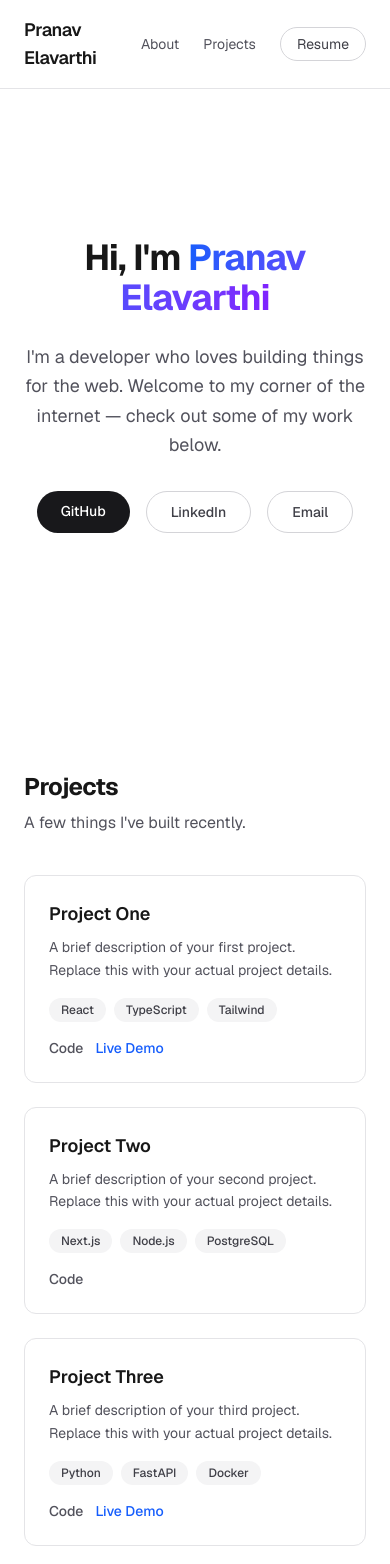
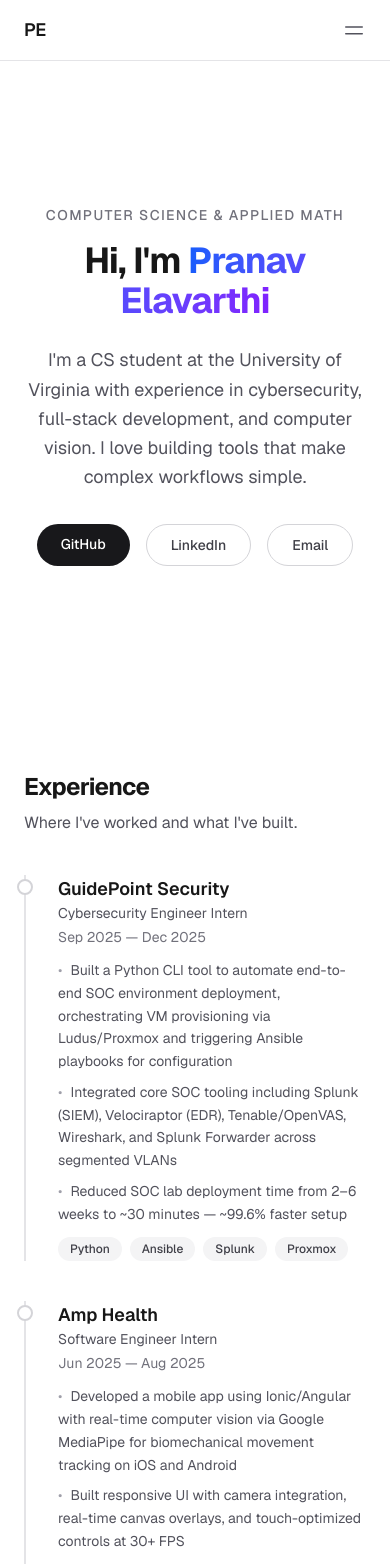
Before and after one commit to pelavarthi/portfolio, a Next.js app: page / in a window 390 px wide. Shown: the top 1564 px of the page. Built offline with nearby package versions, Linux system fonts and the light colour scheme.

Commit message:
Build out portfolio with resume content and remove tracked PDF
Add Experience timeline, Skills, and Projects sections populated from
resume. Responsive navbar with mobile hamburger menu. Remove resume PDF
from git tracking and add to gitignore.

```diff
--- a/src/app/page.tsx
+++ b/src/app/page.tsx
@@ -1,6 +1,8 @@
 import Navbar from "@/components/Navbar";
 import Hero from "@/components/Hero";
+import Experience from "@/components/Experience";
 import Projects from "@/components/Projects";
+import Skills from "@/components/Skills";
 import Footer from "@/components/Footer";
 
 export default function Home() {
@@ -9,7 +11,9 @@
       <Navbar />
       <main>
         <Hero />
+        <Experience />
         <Projects />
+        <Skills />
       </main>
       <Footer />
     </>
--- /dev/null
+++ b/src/components/Experience.tsx
@@ -0,0 +1,63 @@
+import { experiences } from "@/data/experience";
+
+export default function Experience() {
+  return (
+    <section id="experience" className="mx-auto max-w-5xl px-6 py-24">
+      <h2 className="text-2xl font-bold tracking-tight sm:text-3xl">
+        Experience
+      </h2>
+      <p className="mt-2 text-zinc-600 dark:text-zinc-400">
+        Where I&apos;ve worked and what I&apos;ve built.
+      </p>
+
+      <div className="mt-10 space-y-10">
+        {experiences.map((exp) => (
+          <div
+            key={exp.company + exp.role}
+            className="group relative border-l-2 border-zinc-200 pl-8 dark:border-zinc-800"
+          >
+            {/* Timeline dot */}
+            <div className="absolute -left-[9px] top-1 h-4 w-4 rounded-full border-2 border-zinc-300 bg-white transition-colors group-hover:border-blue-500 dark:border-zinc-700 dark:bg-zinc-950 dark:group-hover:border-blue-400" />
+
+            <div className="flex flex-col gap-1 sm:flex-row sm:items-baseline sm:justify-between">
+              <div>
+                <h3 className="text-lg font-semibold">{exp.company}</h3>
+                <p className="text-sm text-zinc-600 dark:text-zinc-400">
+                  {exp.role}
+                </p>
+              </div>
+              <span className="shrink-0 text-sm text-zinc-500 dark:text-zinc-500">
+                {exp.period}
+              </span>
+            </div>
+
+            <ul className="mt-3 space-y-2">
+              {exp.bullets.map((bullet, i) => (
+                <li
+                  key={i}
+                  className="text-sm leading-relaxed text-zinc-600 dark:text-zinc-400"
+                >
+                  <span className="mr-2 text-zinc-400 dark:text-zinc-600">
+                    &bull;
+                  </span>
+                  {bullet}
+                </li>
+              ))}
+            </ul>
+
+            <div className="mt-3 flex flex-wrap gap-2">
+              {exp.tags.map((tag) => (
+                <span
+                  key={tag}
+                  className="rounded-full bg-zinc-100 px-3 py-1 text-xs font-medium text-zinc-700 dark:bg-zinc-800 dark:text-zinc-300"
+                >
+                  {tag}
+                </span>
+              ))}
+            </div>
+          </div>
+        ))}
+      </div>
+    </section>
+  );
+}
--- a/src/components/Footer.tsx
+++ b/src/components/Footer.tsx
@@ -1,11 +1,11 @@
 export default function Footer() {
   return (
     <footer className="border-t border-zinc-200 dark:border-zinc-800">
-      <div className="mx-auto flex max-w-4xl items-center justify-between px-6 py-6 text-sm text-zinc-500 dark:text-zinc-500">
+      <div className="mx-auto flex max-w-5xl items-center justify-between px-6 py-6 text-sm text-zinc-500 dark:text-zinc-500">
         <span>&copy; {new Date().getFullYear()} Pranav Elavarthi</span>
         <div className="flex gap-4">
           <a
-            href="https://github.com/yourusername"
+            href="https://github.com/pelavarthi"
             target="_blank"
             rel="noopener noreferrer"
             className="transition-colors hover:text-zinc-900 dark:hover:text-zinc-300"
@@ -13,7 +13,7 @@
             GitHub
           </a>
           <a
-            href="https://linkedin.com/in/yourusername"
+            href="https://linkedin.com/in/pranavelavarthi"
             target="_blank"
             rel="noopener noreferrer"
             className="transition-colors hover:text-zinc-900 dark:hover:text-zinc-300"
--- a/src/components/Hero.tsx
+++ b/src/components/Hero.tsx
@@ -4,19 +4,23 @@
       id="about"
       className="flex min-h-[80vh] flex-col items-center justify-center px-6 pt-24 text-center"
     >
-      <h1 className="text-4xl font-bold tracking-tight sm:text-5xl md:text-6xl">
+      <p className="text-sm font-medium uppercase tracking-widest text-zinc-500 dark:text-zinc-500">
+        Computer Science &amp; Applied Math
+      </p>
+      <h1 className="mt-4 text-4xl font-bold tracking-tight sm:text-5xl md:text-6xl">
         Hi, I&apos;m{" "}
         <span className="bg-gradient-to-r from-blue-600 to-violet-600 bg-clip-text text-transparent">
           Pranav Elavarthi
         </span>
       </h1>
       <p className="mt-6 max-w-2xl text-lg leading-relaxed text-zinc-600 dark:text-zinc-400">
-        I&apos;m a developer who loves building things for the web. Welcome to
-        my corner of the internet — check out some of my work below.
+        I&apos;m a CS student at the University of Virginia with experience in
+        cybersecurity, full-stack development, and computer vision. I love
+        building tools that make complex workflows simple.
       </p>
-      <div className="mt-8 flex gap-4">
+      <div className="mt-8 flex flex-wrap justify-center gap-4">
         <a
-          href="https://github.com/yourusername"
+          href="https://github.com/pelavarthi"
           target="_blank"
           rel="noopener noreferrer"
           className="rounded-full bg-zinc-900 px-6 py-2.5 text-sm font-medium text-white transition-colors hover:bg-zinc-700 dark:bg-zinc-100 dark:text-zinc-900 dark:hover:bg-zinc-300"
@@ -24,7 +28,7 @@
           GitHub
         </a>
         <a
-          href="https://linkedin.com/in/yourusername"
+          href="https://linkedin.com/in/pranavelavarthi"
           target="_blank"
           rel="noopener noreferrer"
           className="rounded-full border border-zinc-300 px-6 py-2.5 text-sm font-medium text-zinc-700 transition-colors hover:bg-zinc-100 dark:border-zinc-700 dark:text-zinc-300 dark:hover:bg-zinc-800"
@@ -32,7 +36,7 @@
           LinkedIn
         </a>
         <a
-          href="mailto:your@email.com"
+          href="mailto:rzg8qh@virginia.edu"
           className="rounded-full border border-zinc-300 px-6 py-2.5 text-sm font-medium text-zinc-700 transition-colors hover:bg-zinc-100 dark:border-zinc-700 dark:text-zinc-300 dark:hover:bg-zinc-800"
         >
           Email
--- a/src/components/Navbar.tsx
+++ b/src/components/Navbar.tsx
@@ -1,33 +1,89 @@
+"use client";
+
+import { useState } from "react";
+
+const links = [
+  { href: "#about", label: "About" },
+  { href: "#experience", label: "Experience" },
+  { href: "#projects", label: "Projects" },
+  { href: "#skills", label: "Skills" },
+];
+
 export default function Navbar() {
+  const [open, setOpen] = useState(false);
+
   return (
     <nav className="fixed top-0 z-50 w-full border-b border-zinc-200 bg-white/80 backdrop-blur-sm dark:border-zinc-800 dark:bg-zinc-950/80">
-      <div className="mx-auto flex max-w-4xl items-center justify-between px-6 py-4">
+      <div className="mx-auto flex max-w-5xl items-center justify-between px-6 py-4">
         <a href="#" className="text-lg font-semibold tracking-tight">
-          Pranav Elavarthi
+          PE
         </a>
-        <div className="flex items-center gap-6 text-sm">
+
+        {/* Desktop */}
+        <div className="hidden items-center gap-6 text-sm sm:flex">
+          {links.map((l) => (
             <a
-            href="#about"
+              key={l.href}
+              href={l.href}
               className="text-zinc-600 transition-colors hover:text-zinc-900 dark:text-zinc-400 dark:hover:text-zinc-100"
             >
-            About
+              {l.label}
             </a>
+          ))}
           <a
-            href="#projects"
+            href="mailto:rzg8qh@virginia.edu"
+            className="rounded-full border border-zinc-300 px-4 py-1.5 text-zinc-700 transition-colors hover:bg-zinc-100 dark:border-zinc-700 dark:text-zinc-300 dark:hover:bg-zinc-800"
+          >
+            Contact
+          </a>
+        </div>
+
+        {/* Mobile toggle */}
+        <button
+          className="sm:hidden text-zinc-600 dark:text-zinc-400"
+          onClick={() => setOpen(!open)}
+          aria-label="Toggle menu"
+        >
+          <svg
+            xmlns="http://www.w3.org/2000/svg"
+            fill="none"
+            viewBox="0 0 24 24"
+            strokeWidth={1.5}
+            stroke="currentColor"
+            className="h-6 w-6"
+          >
+            {open ? (
+              <path strokeLinecap="round" strokeLinejoin="round" d="M6 18L18 6M6 6l12 12" />
+            ) : (
+              <path strokeLinecap="round" strokeLinejoin="round" d="M3.75 9h16.5m-16.5 6.75h16.5" />
+            )}
+          </svg>
+        </button>
+      </div>
+
+      {/* Mobile menu */}
+      {open && (
+        <div className="border-t border-zinc-200 bg-white px-6 py-4 sm:hidden dark:border-zinc-800 dark:bg-zinc-950">
+          <div className="flex flex-col gap-4 text-sm">
+            {links.map((l) => (
+              <a
+                key={l.href}
+                href={l.href}
+                onClick={() => setOpen(false)}
                 className="text-zinc-600 transition-colors hover:text-zinc-900 dark:text-zinc-400 dark:hover:text-zinc-100"
               >
-            Projects
+                {l.label}
               </a>
+            ))}
             <a
-            href="/Resume - Pranav Elavarthi.pdf"
-            target="_blank"
-            rel="noopener noreferrer"
-            className="rounded-full border border-zinc-300 px-4 py-1.5 text-zinc-700 transition-colors hover:bg-zinc-100 dark:border-zinc-700 dark:text-zinc-300 dark:hover:bg-zinc-800"
+              href="mailto:rzg8qh@virginia.edu"
+              className="text-zinc-600 transition-colors hover:text-zinc-900 dark:text-zinc-400 dark:hover:text-zinc-100"
             >
-            Resume
+              Contact
             </a>
           </div>
         </div>
+      )}
     </nav>
   );
 }
--- a/src/components/Projects.tsx
+++ b/src/components/Projects.tsx
@@ -3,14 +3,14 @@
 
 export default function Projects() {
   return (
-    <section id="projects" className="mx-auto max-w-4xl px-6 py-24">
+    <section id="projects" className="mx-auto max-w-5xl px-6 py-24">
       <h2 className="text-2xl font-bold tracking-tight sm:text-3xl">
         Projects
       </h2>
       <p className="mt-2 text-zinc-600 dark:text-zinc-400">
-        A few things I&apos;ve built recently.
+        A few things I&apos;ve built.
       </p>
-      <div className="mt-10 grid gap-6 sm:grid-cols-2 lg:grid-cols-3">
+      <div className="mt-10 grid gap-6 sm:grid-cols-2">
         {projects.map((project) => (
           <ProjectCard key={project.title} project={project} />
         ))}
--- /dev/null
+++ b/src/components/Skills.tsx
@@ -0,0 +1,69 @@
+const skillCategories = [
+  {
+    label: "Languages",
+    items: [
+      "Python",
+      "Java",
+      "JavaScript",
+      "TypeScript",
+      "C",
+      "R",
+      "x86 Assembly",
+      "HTML/CSS",
+    ],
+  },
+  {
+    label: "Tools & Frameworks",
+    items: [
+      "Docker",
+      "MongoDB",
+      "MySQL",
+      "Angular",
+      "Tableau",
+      "Unity",
+      "Git",
+      "AWS",
+      "MATLAB",
+    ],
+  },
+  {
+    label: "Other",
+    items: [
+      "Agile",
+      "Test-Driven Development",
+      "Augmented Reality",
+      "Mobile Development",
+    ],
+  },
+];
+
+export default function Skills() {
+  return (
+    <section id="skills" className="mx-auto max-w-5xl px-6 py-24">
+      <h2 className="text-2xl font-bold tracking-tight sm:text-3xl">Skills</h2>
+      <p className="mt-2 text-zinc-600 dark:text-zinc-400">
+        Technologies and tools I work with.
+      </p>
+
+      <div className="mt-10 grid gap-8 sm:grid-cols-2 lg:grid-cols-3">
+        {skillCategories.map((cat) => (
+          <div key={cat.label}>
+            <h3 className="text-sm font-semibold uppercase tracking-wider text-zinc-500 dark:text-zinc-500">
+              {cat.label}
+            </h3>
+            <div className="mt-3 flex flex-wrap gap-2">
+              {cat.items.map((item) => (
+                <span
+                  key={item}
+                  className="rounded-full border border-zinc-200 px-3 py-1.5 text-sm text-zinc-700 transition-colors hover:border-zinc-400 hover:bg-zinc-50 dark:border-zinc-800 dark:text-zinc-300 dark:hover:border-zinc-600 dark:hover:bg-zinc-900"
+                >
+                  {item}
+                </span>
+              ))}
+            </div>
+          </div>
+        ))}
+      </div>
+    </section>
+  );
+}
--- /dev/null
+++ b/src/data/experience.ts
@@ -0,0 +1,53 @@
+export interface Experience {
+  company: string;
+  role: string;
+  period: string;
+  bullets: string[];
+  tags: string[];
+}
+
+export const experiences: Experience[] = [
+  {
+    company: "GuidePoint Security",
+    role: "Cybersecurity Engineer Intern",
+    period: "Sep 2025 — Dec 2025",
+    bullets: [
+      "Built a Python CLI tool to automate end-to-end SOC environment deployment, orchestrating VM provisioning via Ludus/Proxmox and triggering Ansible playbooks for configuration",
+      "Integrated core SOC tooling including Splunk (SIEM), Velociraptor (EDR), Tenable/OpenVAS, Wireshark, and Splunk Forwarder across segmented VLANs",
+      "Reduced SOC lab deployment time from 2–6 weeks to ~30 minutes — ~99.6% faster setup",
+    ],
+    tags: ["Python", "Ansible", "Splunk", "Proxmox"],
+  },
+  {
+    company: "Amp Health",
+    role: "Software Engineer Intern",
+    period: "Jun 2025 — Aug 2025",
+    bullets: [
+      "Developed a mobile app using Ionic/Angular with real-time computer vision via Google MediaPipe for biomechanical movement tracking on iOS and Android",
+      "Built responsive UI with camera integration, real-time canvas overlays, and touch-optimized controls at 30+ FPS",
+      "Replaced a third-party SDK costing $8,000/month with a custom MediaPipe solution",
+    ],
+    tags: ["Angular", "Ionic", "MediaPipe", "Mobile"],
+  },
+  {
+    company: "Obscurity Labs",
+    role: "Software Engineer Intern",
+    period: "Jul 2023 — Aug 2023",
+    bullets: [
+      "Developed a CLI and API tool using Python and Unix to extract file metadata from Windows VHDs",
+      "Created a web interface for interacting with metadata and hash information",
+      "Built a REST API for file metadata lookups backed by MongoDB",
+    ],
+    tags: ["Python", "MongoDB", "REST API"],
+  },
+  {
+    company: "Fairfax Collegiate",
+    role: "Assistant Instructor",
+    period: "Jul 2022 — Aug 2022",
+    bullets: [
+      "Taught Python game development to 20 middle school students",
+      "Prepared lecture slides, assisted debugging, and led live coding demos",
+    ],
+    tags: ["Python", "Teaching"],
+  },
+];
--- a/src/data/projects.ts
+++ b/src/data/projects.ts
@@ -8,26 +8,16 @@
 
 export const projects: Project[] = [
   {
-    title: "Project One",
+    title: "AR Drone Control",
     description:
-      "A brief description of your first project. Replace this with your actual project details.",
-    tags: ["React", "TypeScript", "Tailwind"],
-    githubUrl: "https://github.com/yourusername/project-one",
-    liveUrl: "https://project-one.vercel.app",
+      "An intuitive augmented reality drone control system where users control drone movements via hand gestures. Presented findings at TJSTAR.",
+    tags: ["Unity", "Flask", "Python", "Mixed Reality"],
   },
   {
-    title: "Project Two",
+    title: "COVLIAS 1.0 Study",
     description:
-      "A brief description of your second project. Replace this with your actual project details.",
-    tags: ["Next.js", "Node.js", "PostgreSQL"],
-    githubUrl: "https://github.com/yourusername/project-two",
-  },
-  {
-    title: "Project Three",
-    description:
-      "A brief description of your third project. Replace this with your actual project details.",
-    tags: ["Python", "FastAPI", "Docker"],
-    githubUrl: "https://github.com/yourusername/project-three",
-    liveUrl: "https://project-three.vercel.app",
+      "Analysis of ML models' ability to predict COVID severity from CT scans. Co-authored paper published in the journal Diagnostics.",
+    tags: ["Machine Learning", "Research", "Medical Imaging"],
+    liveUrl: "https://pubmed.ncbi.nlm.nih.gov/34829372/",
   },
 ];
```
Also changed, not shown: 2 other files (tests, documents, lock files or other folders). Lines whose indentation alone changed are shown as unchanged.
